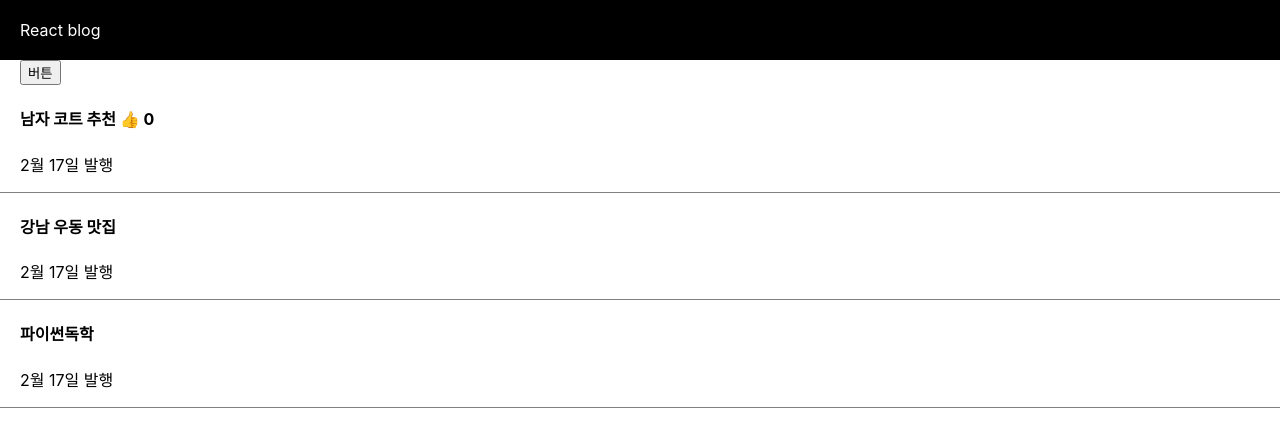
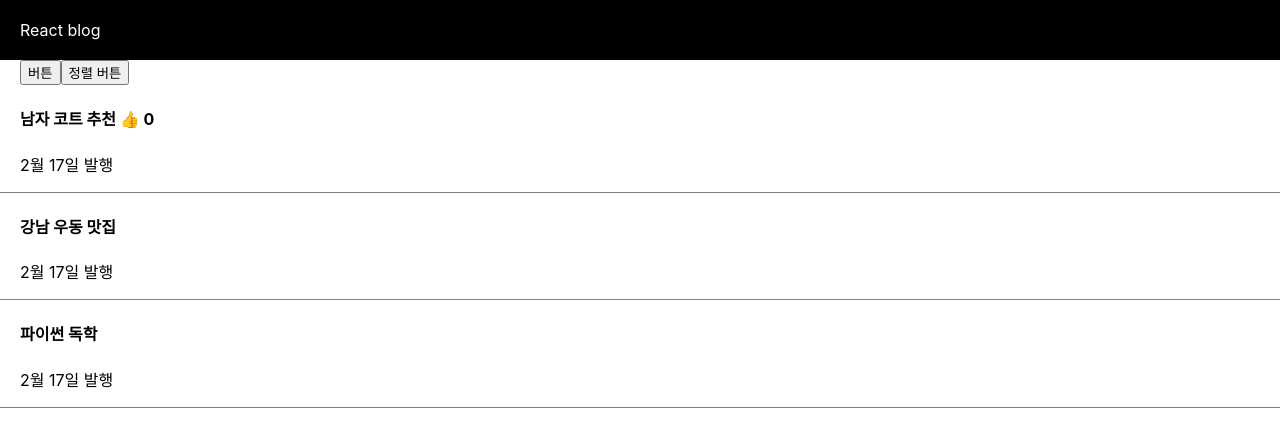
Before and after one commit to leeunduck/Coding_Apple_React, a React (Create React App) app: page / in a window 1280 px wide. Shown: the top 426 px of the page. Built offline with nearby package versions, Linux system fonts and the light colour scheme.

Commit message:
Part1/lec6
* refactor: useState code refact

* feat: spread operator & array sort

```diff
--- a/src/App.js
+++ b/src/App.js
@@ -2,9 +2,11 @@ import { useState } from "react";
 import "./App.css";
 
 function App() {
-  let [cloth, setCloth] = useState("남자 코트 추천");
-  let [list, setList] = useState("강남 우동 맛집");
-  let [python, setPython] = useState("파이썬독학");
+  let [title, setTitle] = useState([
+    "남자 코트 추천",
+    "강남 우동 맛집",
+    "파이썬 독학",
+  ]);
   let [count, setCount] = useState(0);
 
   return (
@@ -15,12 +17,22 @@ function App() {
       <div className="list">
         <button
           onClick={() => {
-            setCloth("여자 코트 추천");
+            let copy = [...title];
+            copy[0] = "여자 코트 추천";
+            setTitle(copy);
           }}>
           버튼
         </button>
+        <button
+          onClick={() => {
+            let copy = [...title];
+            copy.sort();
+            setTitle(copy);
+          }}>
+          정렬 버튼
+        </button>
         <h4>
-          {cloth}{" "}
+          {title[0]}{" "}
           <span
             onClick={() => {
               setCount(count + 1);
@@ -32,11 +44,11 @@ function App() {
         <p>2월 17일 발행</p>
       </div>
       <div className="list">
-        <h4>{list}</h4>
+        <h4>{title[1]}</h4>
         <p>2월 17일 발행</p>
       </div>
       <div className="list">
-        <h4>{python}</h4>
+        <h4>{title[2]}</h4>
         <p>2월 17일 발행</p>
       </div>
     </div>
```
